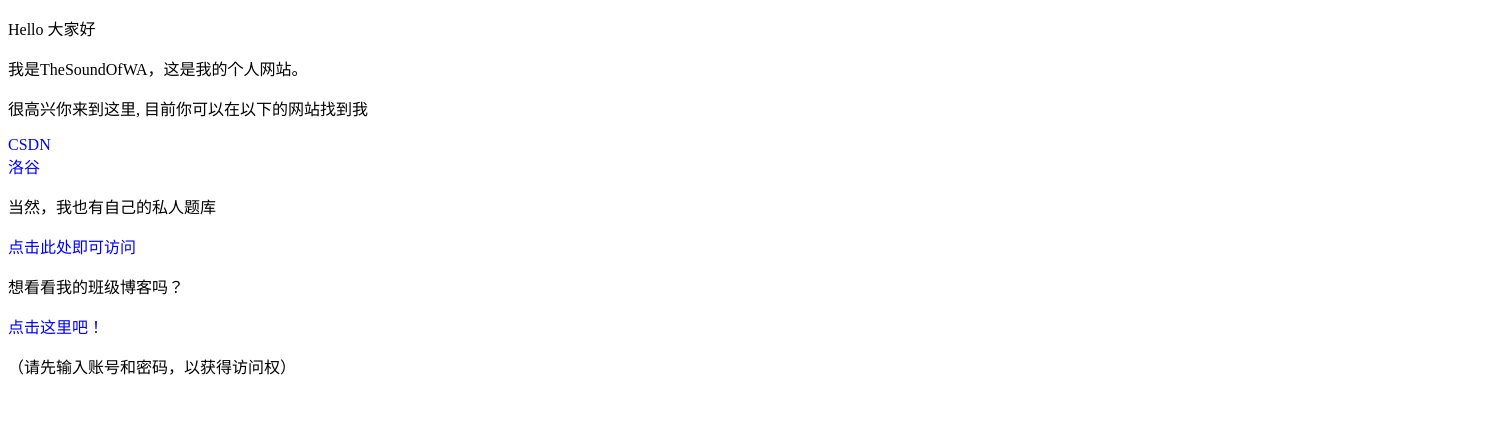
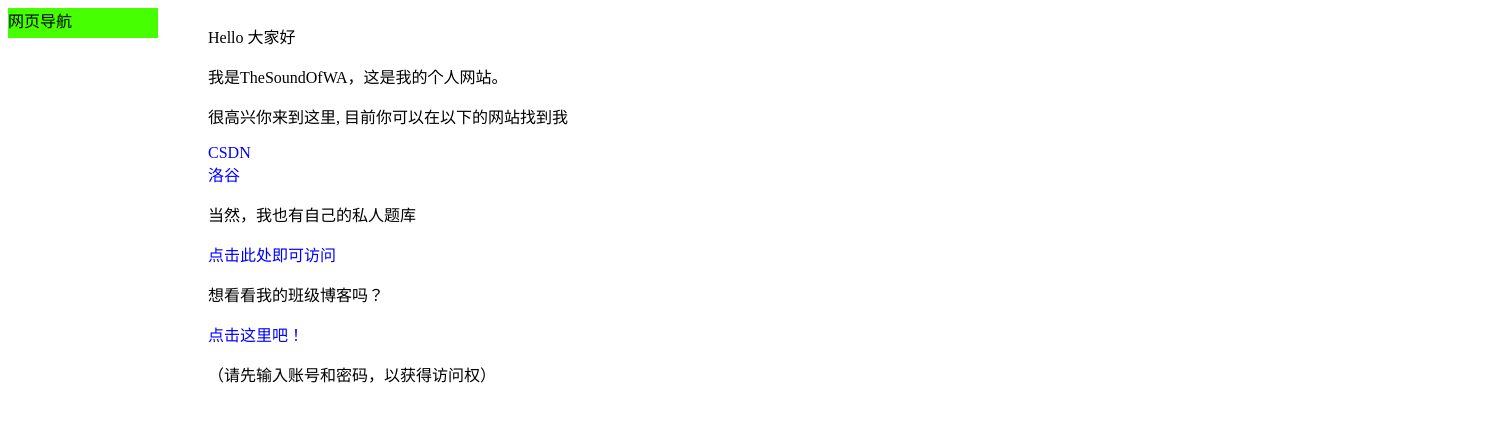
Before and after one commit to TheSoundOfWA/TheSoundOfWA.github.io, a plain HTML site: page index.html in a window 1280 px wide. Shown: the whole page, 1508 px wide, since content can reach past the window. Drawn offline with Linux system fonts and the light colour scheme.

Commit message:
Update index.html

```diff
--- a/index.html
+++ b/index.html
@@ -2,29 +2,52 @@
 <html>
 	<head>
 		<meta charset = "UTF-8">
-    <title> TheSoundOfWA - home </title>
-    <link rel = "icon" href = "https://i.postimg.cc/CMrmWnJR/favicon.png">
-    <style type = "text/css">
+		<style type="text/css">
 			a:link {
 				color:blue;
 				text-decoration:none;
 			}
+
 			a:visited {
 				color:blue;
 				text-decoration:none;
 			}
+
 			a:hover {
 				color:red;
 				text-decoration:none;
 			}
+
 			a:active {
 				color:blue;
 				text-decoration:none;
 			}
 		</style>
+		<title>TheSoundOfWA - home</title>
 	</head>
 
 	<body>
+		<div class = "big_box">
+			<div class = "left_box">
+				<div style = "width: 150px; overflow: hidden;">
+					<div id = "title" style = "height: 30px; background-color: #46ff00;" onclick = "onTileClick()">网页导航</div>
+
+					<div id = "content" style = "height: 0px; background-color: rgb(185 255 217); transition: height 0.2s;">
+					    <t>首页</t> <br>
+						<a href="https://thesoundofwa.github.io/privateblog">个人博客</a> <br>
+					    <a href="https://thesoundofwa.github.io/Login/">班级博客</a> <br>
+					</div>
+				</div>
+
+				<script type="text/javascript">
+					var content = document.getElementById("content");
+					function onTileClick() {
+						content.style.height = content.offsetHeight === 850 ? 0 + 'px' : 850 + 'px';
+					}
+				</script>
+			</div>
+
+			<div class = "right_box">
 				<p>Hello 大家好</p>
 				<p>我是TheSoundOfWA，这是我的个人网站。 </p>
 				<p>很高兴你来到这里, 目前你可以在以下的网站找到我</p>
@@ -38,5 +61,26 @@
 				<p>想看看我的班级博客吗？</p>
 				<a href="https://thesoundofwa.github.io/Login">点击这里吧！</a>
 				<p>（请先输入账号和密码，以获得访问权）</p>
+			</div>
+		</div>
 	</body>
+
+	<style>
+		.big_box {
+			width: 1500px;
+			height: 880px;
+		}
+
+		.left_box {
+			width: 150px;
+			height: 880px;
+			float: left;
+		}
+
+		.right_box {
+			width: 1300px;
+			height: 200px;
+			float: right;
+		}
+	</style>
 </html>
```
Lines whose indentation alone changed are shown as unchanged.
